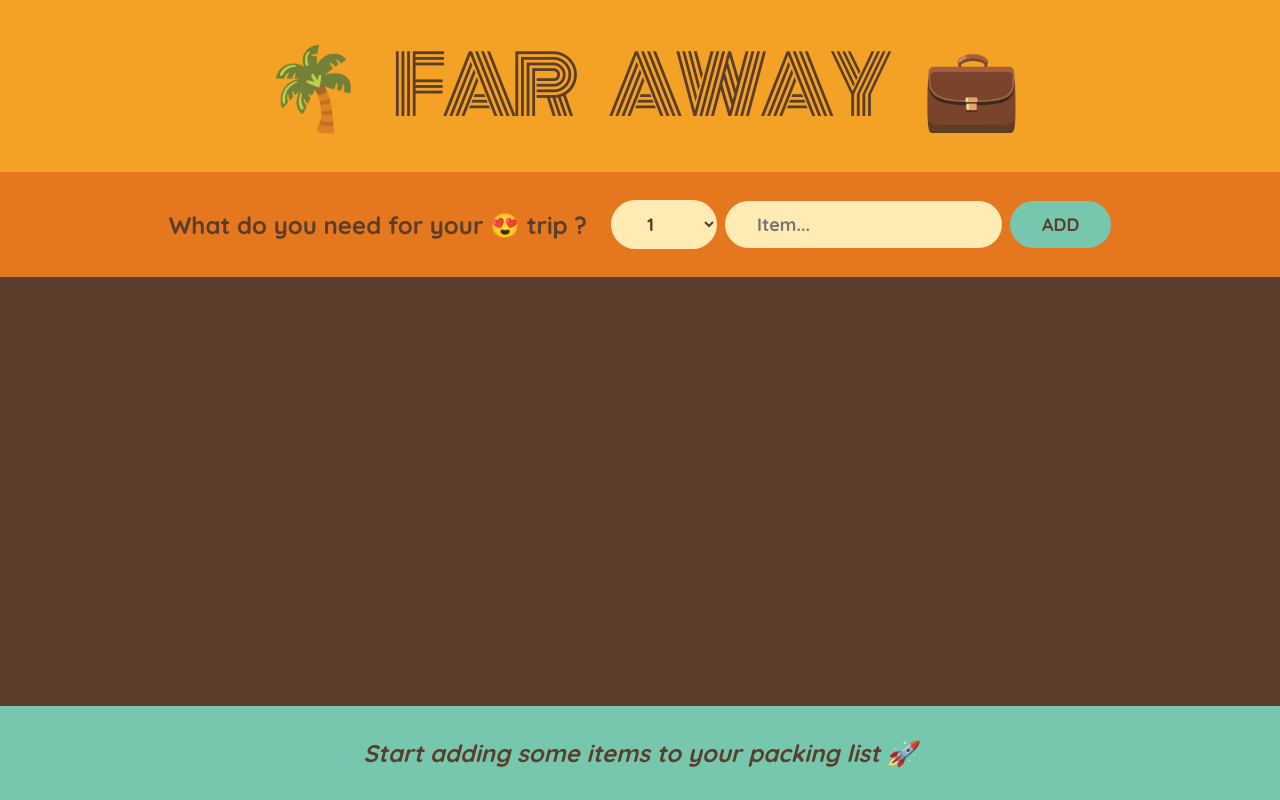
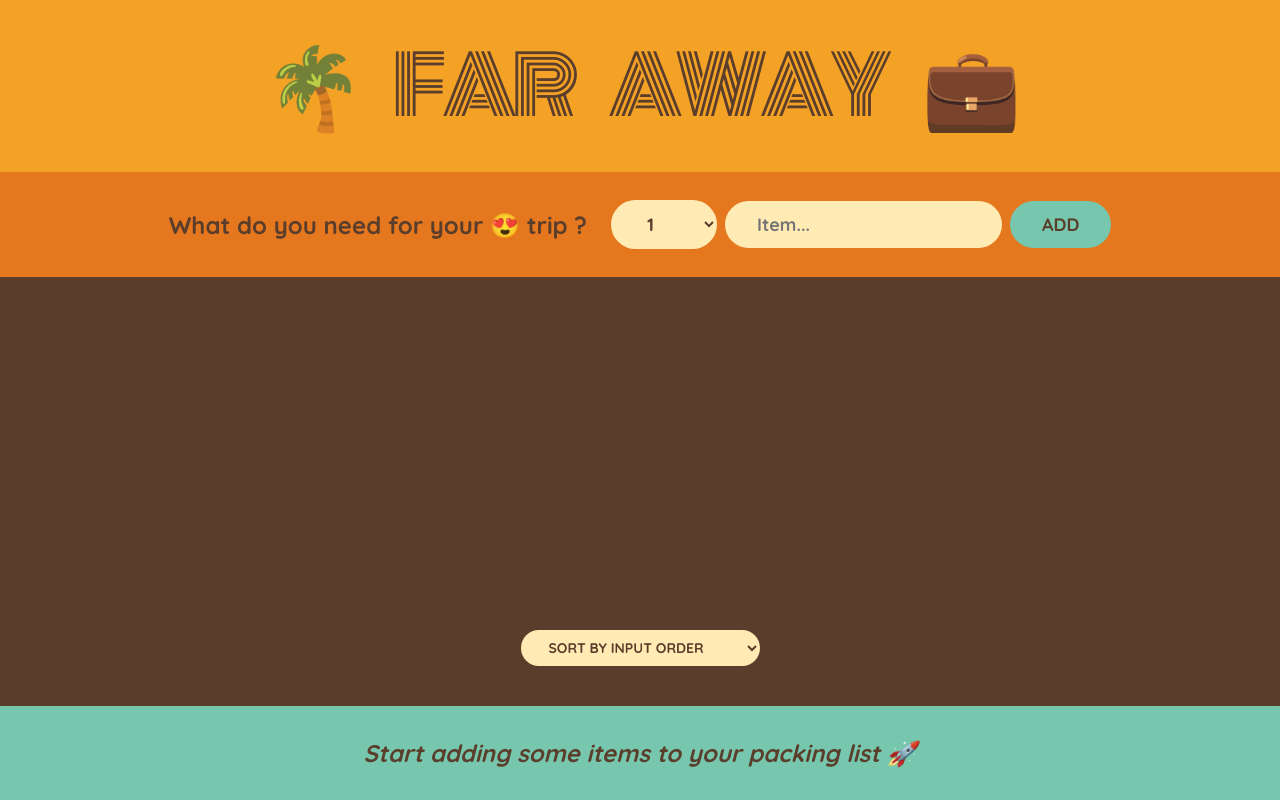
Before and after one commit to prudv13/far-away, a React (Create React App) app: page / in a window 1280 px wide. Built offline with nearby package versions, Linux system fonts and the light colour scheme.

Commit message:
sorting items

```diff
--- a/src/App.js
+++ b/src/App.js
@@ -86,11 +86,26 @@
 }
 
 function PackingList({items, onDeleteItem, onToggleItem}){
+
+  const [sortBy, setSortBy] = useState("input");
+  let sortedItems;
+
+  if(sortBy === 'input') sortedItems=items;
+
+  if(sortBy === 'description')
+    sortedItems = items
+      .slice()
+      .sort((a,b) => a.description.localeCompare(b.description));
+
+  if(sortBy === 'packed')
+    sortedItems = items
+      .slice()
+      .sort((a,b) => Number(a.packed) - Number(b.packed));
   return (
     <div className='list'>
       <ul>
         {
-        items.map(item => <Item
+        sortedItems.map(item => <Item
           item={item}
           key={item.id}
           onDeleteItem={onDeleteItem}
@@ -98,6 +113,14 @@
         />)
         }
       </ul>
+
+      <div className='actions'>
+        <select value={sortBy} onChange={e=>setSortBy(e.target.value)}>
+          <option value='input'>Sort by input order</option>
+          <option value='description'>Sort by description</option>
+          <option value='packed'>Sort by packed status</option>
+        </select>
+      </div>
     </div>
   );
 }
```
